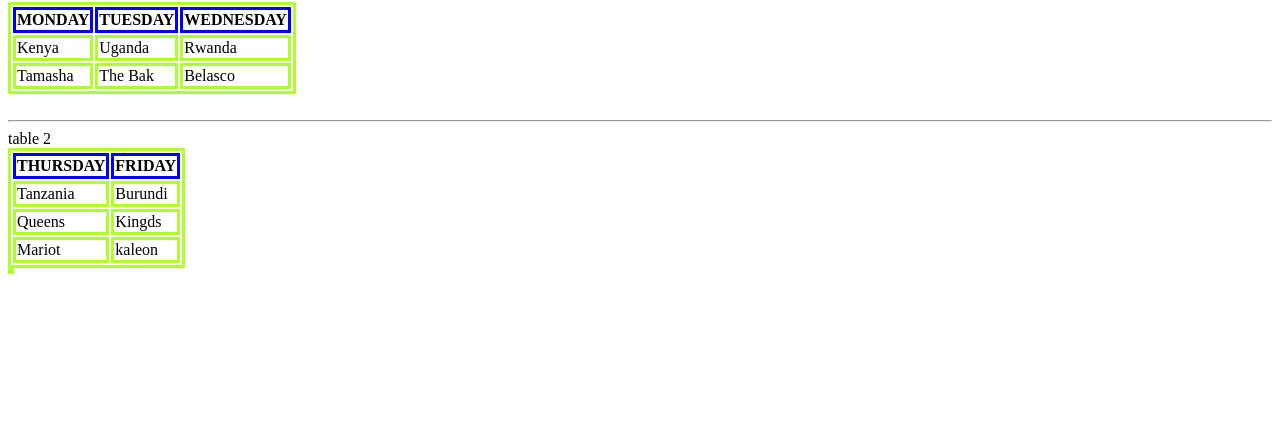
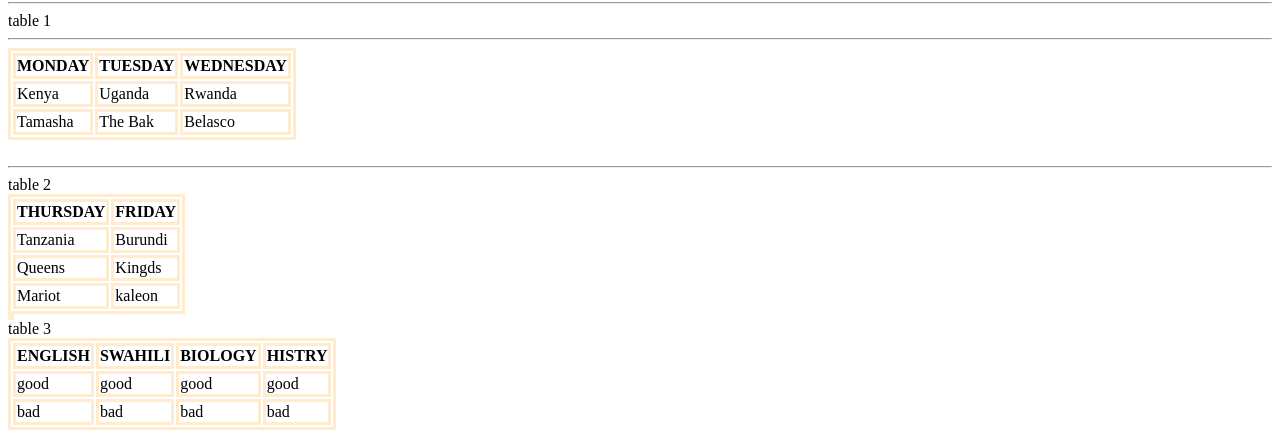
Before and after one commit to obiykibet/First-project, a plain HTML site: page confirmed.html in a window 1280 px wide. Shown: the part 1422-1860 px from the top of the page. Before the commit the page ends 1704 px from the top, so only its background shows below. Drawn offline with Linux system fonts and the light colour scheme.

Commit message:
added confirmed

```diff
--- a/confirmed.html
+++ b/confirmed.html
@@ -27,11 +27,14 @@
  <i class="fa-brands fa-twitter"></i>
  <i class="fa-brands fa-facebook"></i>
  <i class="fa-brands fa-telegram"></i>
- <script src="https://kit.fontawesome.com/3a522cd188.js" crossorigin="anonymous"></script><br>
+ <script src="https://kit.fontawesome.com/3a522cd188.js" crossorigin="anonymous"></script><hr>
  <STYle>
     table, th, td {border:solid blue;}
  </STYle>
- <table> table 1
+ <table>
+    <hr>
+    table 1
+    <hr>
 <TR>
     <th>MONDAY</th>
     <th>TUESDAY</th>
@@ -70,3 +73,28 @@
     <td>kaleon</td>
  </tr>
  <table>
+    <style>
+        table, th, td {border: solid blanchedalmond;}
+    </style>
+    <table>
+        table 3
+        <tr>
+            <th>ENGLISH</th>
+            <th>SWAHILI</th>
+            <th>BIOLOGY</th>
+            <th>HISTRY</th>
+        </tr>
+        <tr>
+            <td>good</td>
+            <td>good</td>
+            <td>good</td>
+            <td>good</td>
+        </tr>
+        <tr>
+            <td>bad</td>
+            <td>bad</td>
+            <td>bad</td>
+            <td>bad</td>
+        </tr>
+    </table>
+<body>
```
Also changed, not shown: Index.html (+1 -0 lines).
